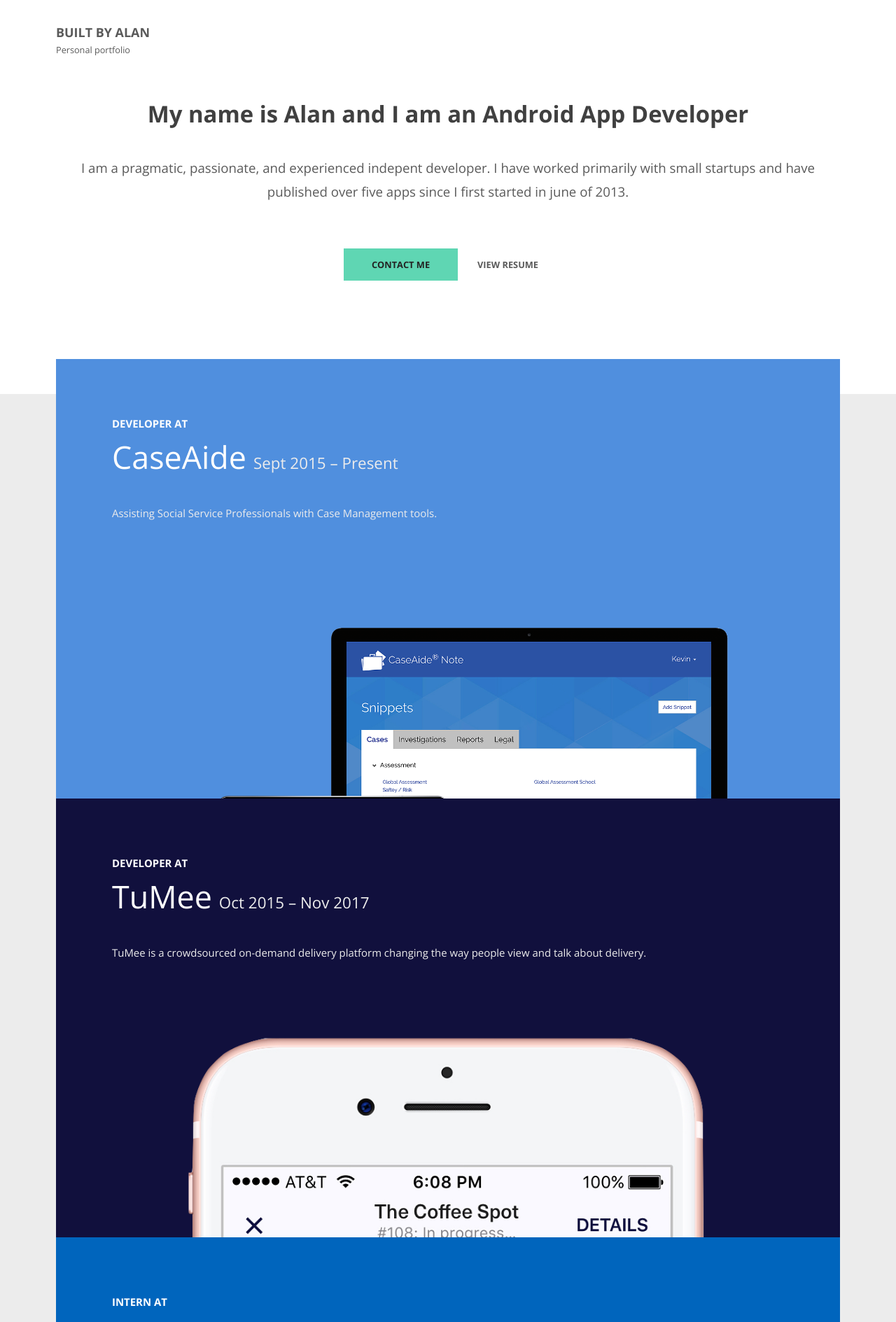
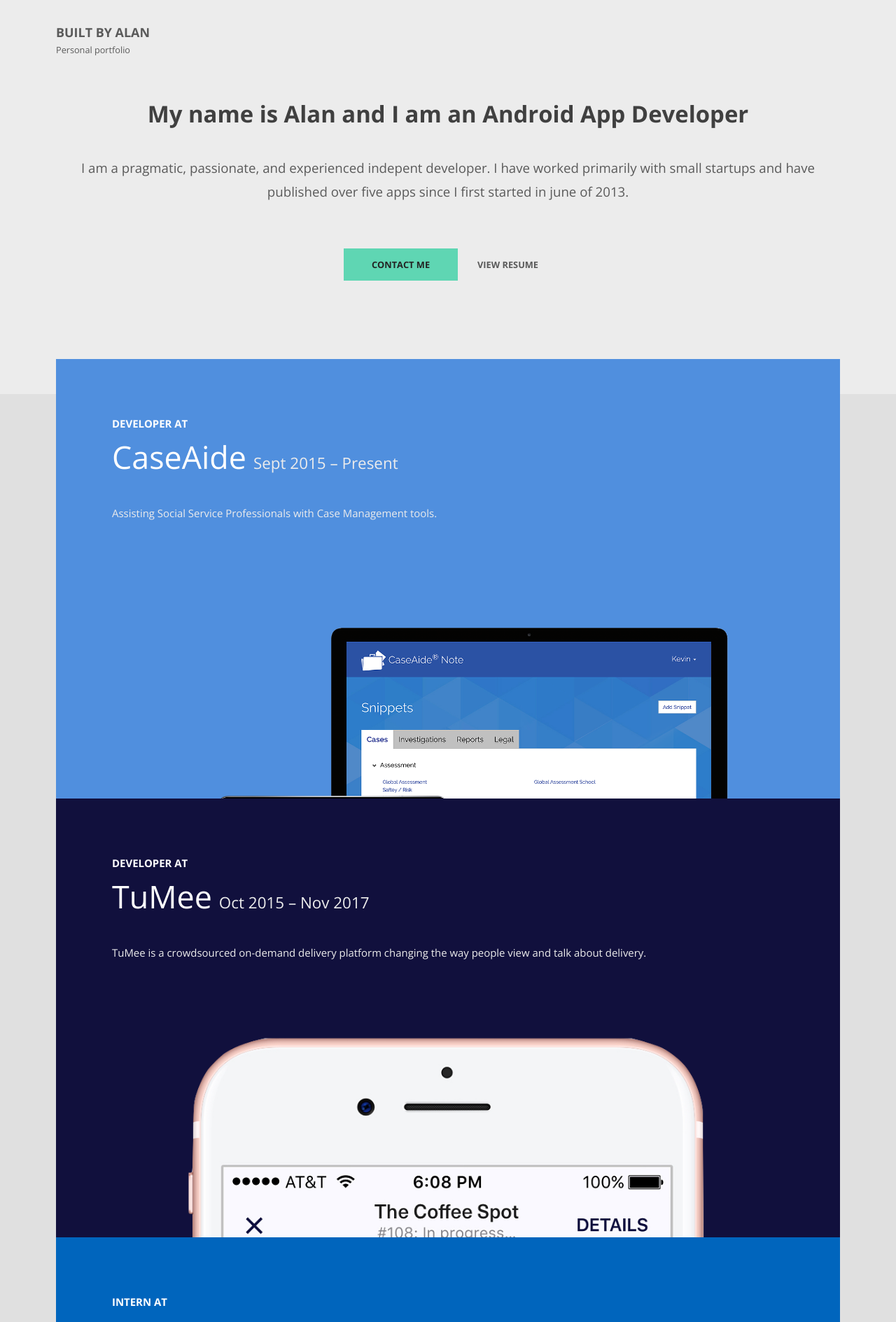
Before and after one commit to alanipce/mywebsite, a Jekyll site: the page built from index.html, in a window 1280 px wide. Shown: the top 1889 px of the page at 70% size. Built offline with Jekyll 4.4.1, drawn with Linux system fonts in a browser that asks for light colours; nearby versions of some CDN libraries.

Commit message:
Add same color contrast to homepage as in work page

```diff
--- a/index.html
+++ b/index.html
@@ -1,7 +1,8 @@
 ---
 ---
+<div class="site-section-contrast-wrapper">
   <!-- Introduction section -->
-<section class="site-section site-section--white site-section--with-header">
+  <section class="site-section site-section--with-header">
     <div class="content-area">
       {% include header.html %}
       <div class="hero">
@@ -38,7 +39,7 @@
       {% endfor %}
     </div>
   </section>
-
+</div>
 <!-- Closing section -->
 <section class="site-section site-section--dark">
   <div class="content-area">
```
Also changed, not shown: 1 other file. Lines whose indentation alone changed are shown as unchanged.
